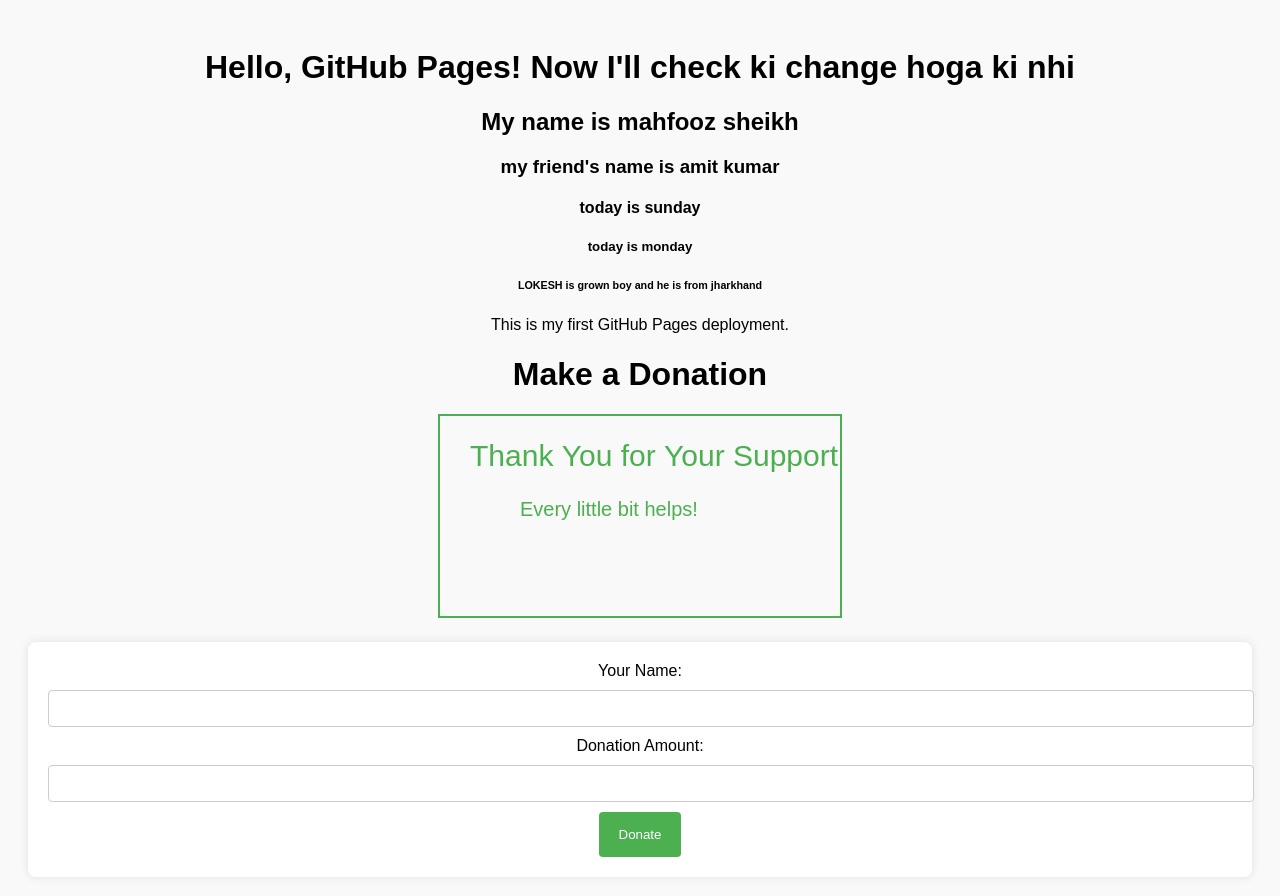
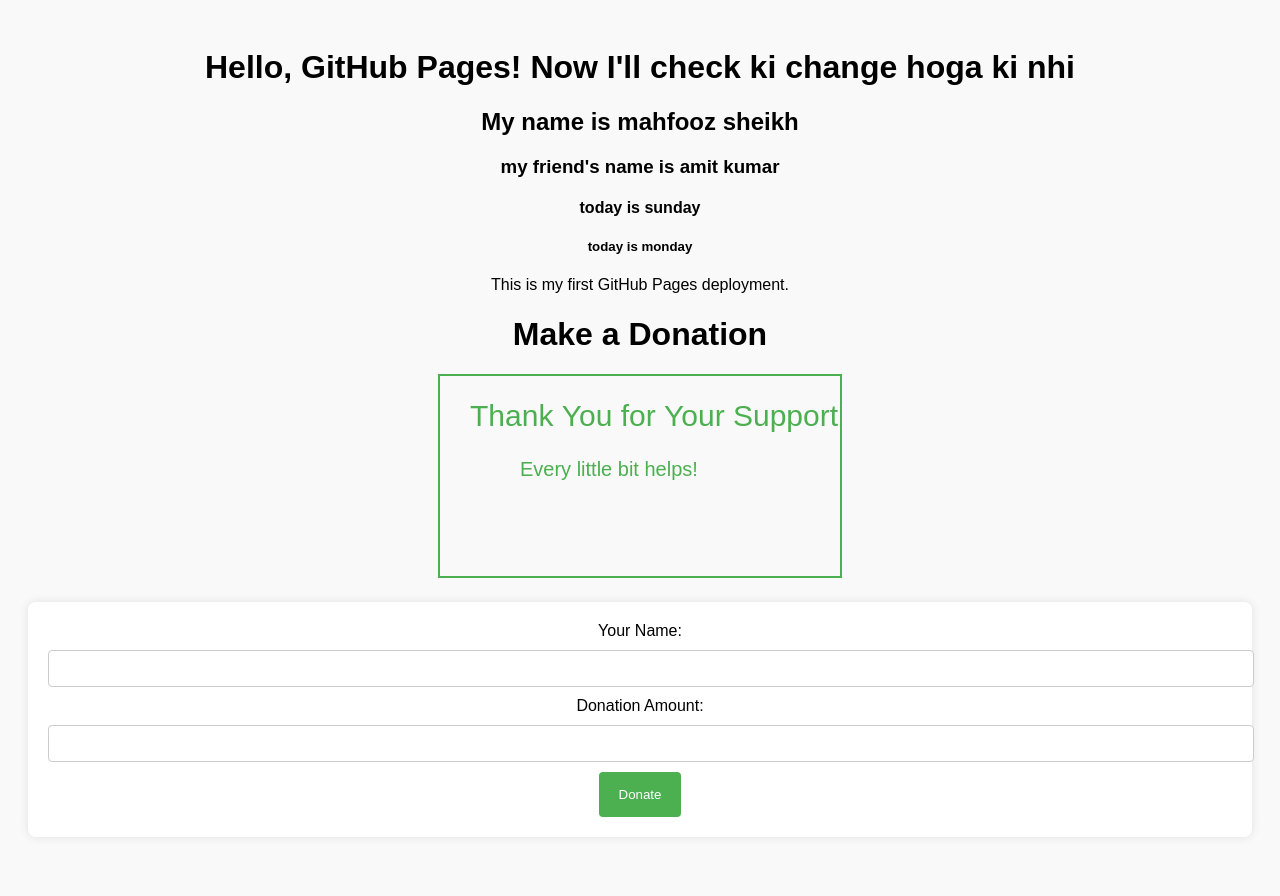
Before and after one commit to md-mahfooz-sheikh/Small, a plain HTML site: page index.html in a window 1280 px wide. After the commit the page ends 865 px from the top, so only its background shows below. Drawn offline with Linux system fonts and the light colour scheme.

Commit message:
Update index.html

```diff
--- a/index.html
+++ b/index.html
@@ -11,7 +11,6 @@
     <h3>my friend's name is amit kumar </h3>
     <h4>today is sunday</h4>
     <h5>today is monday</h5>
-    <h6>LOKESH is grown boy and he is from jharkhand</h6>
     <p>This is my first GitHub Pages deployment.</p>
 </body>
 </html>
```
